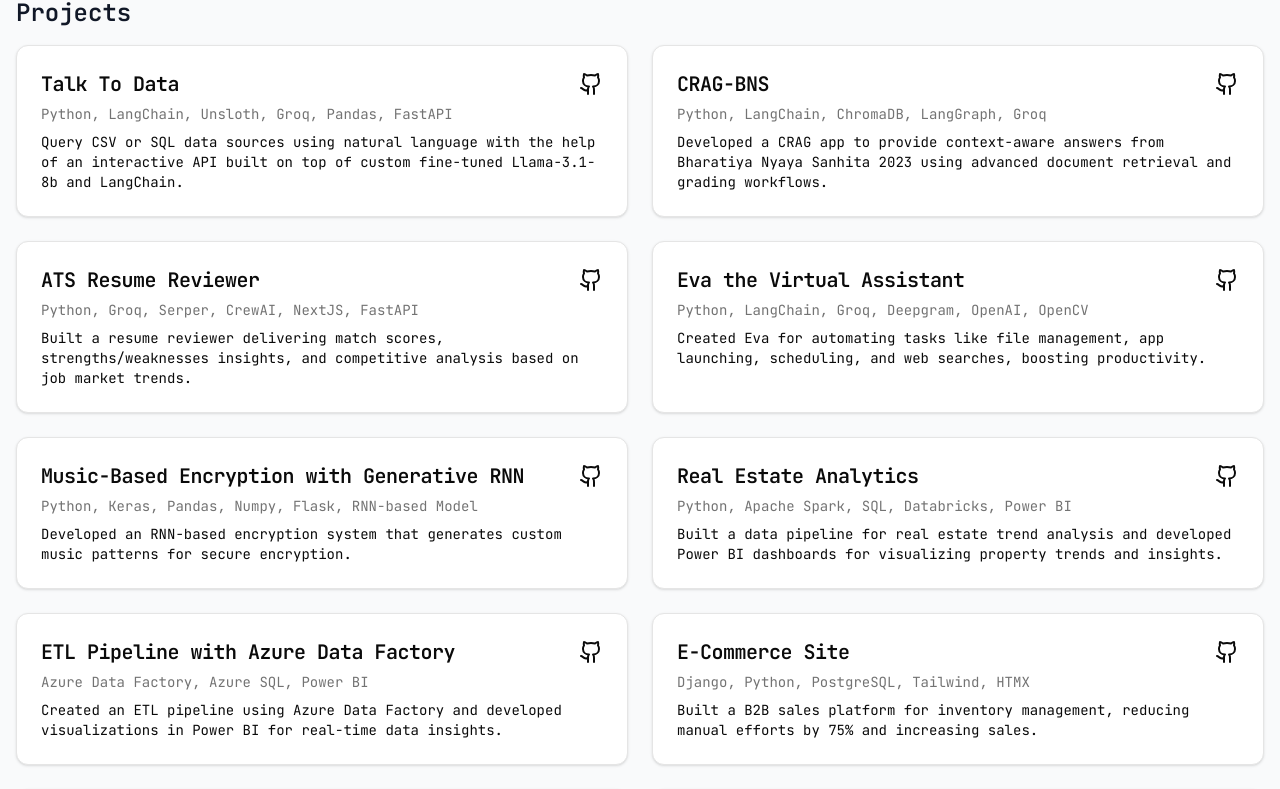
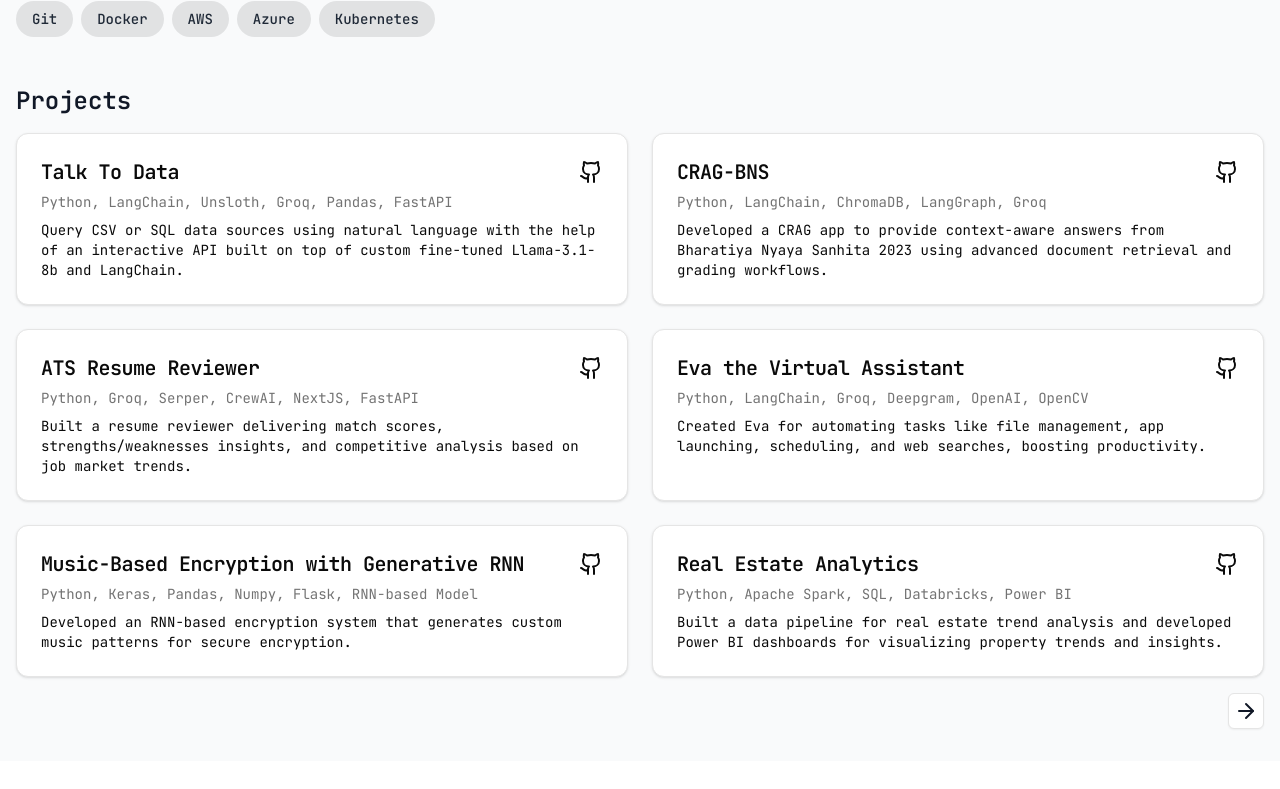
Before and after one commit to kaustubha-chaturvedi/kaustubha-chaturvedi.github.io, a Next.js app: page / in a window 1280 px wide. Shown: the part 1431-2220 px from the top of the page. After the commit the page ends 2192 px from the top, so only its background shows below. Built offline with nearby package versions, Linux system fonts and the light colour scheme.

Commit message:
update: skills and projects per page

```diff
--- a/src/components/ProjectsSection.tsx
+++ b/src/components/ProjectsSection.tsx
@@ -1,14 +1,36 @@
-import React from 'react';
+"use client";
+import React, { useState } from 'react';
 import { Card, CardContent, CardDescription, CardHeader, CardTitle } from "@/components/ui/card";
-import { Github } from 'lucide-react';
+import { Github, ArrowRight, ArrowLeft } from 'lucide-react';
 import { Project } from '@/types/portfolioTypes';
+import { Button } from './ui/button';
 
 export default function ProjectsSection({ projects }: { projects: Project[] }) {
+  const [currentPage, setCurrentPage] = useState(0);
+  const projectsPerPage = 6;
+
+  const handleNextClick = () => {
+    if ((currentPage + 1) * projectsPerPage < projects.length) {
+      setCurrentPage(prevPage => prevPage + 1);
+    }
+  };
+
+  const handlePreviousClick = () => {
+    if (currentPage > 0) {
+      setCurrentPage(prevPage => prevPage - 1);
+    }
+  };
+
+  const currentProjects = projects.slice(
+    currentPage * projectsPerPage,
+    (currentPage + 1) * projectsPerPage
+  );
+
   return (
     <div>
       <h2 className="text-2xl font-semibold mb-4">Projects</h2>
       <div className="grid md:grid-cols-2 gap-6">
-        {projects.map((project, index) => (
+        {currentProjects.map((project, index) => (
           <Card key={index} className="dark:bg-gray-800 overflow-hidden">
             <CardHeader className="pb-2">
               <div className="flex justify-between items-center">
@@ -25,6 +47,19 @@
           </Card>
         ))}
       </div>
+
+      <div className="flex justify-end mt-4 gap-2">
+        {currentPage > 0 && (
+          <Button variant="outline" size="icon" onClick={handlePreviousClick}>
+            <ArrowLeft/>
+          </Button>
+        )}
+        {(currentPage + 1) * projectsPerPage < projects.length && (
+          <Button variant="outline" size="icon" onClick={handleNextClick}>
+            <ArrowRight/>
+          </Button>
+        )}
+      </div>
     </div>
   );
 }
--- a/src/data/skills.ts
+++ b/src/data/skills.ts
@@ -6,6 +6,7 @@
         skills: [
             { category: "Programming Languages", items: ["Python", "C/C++", "JavaScript", "Golang", "SQL"] },
             { category: "Frameworks & Libraries", items: ["Django", "FastAPI", "Express.js", "Flask", "NextJS", "TensorFlow", "Keras", "Pandas"] },
+            { category: "Backend", items: ["RESTful APIs", "GraphQL", "Microservices", "Serverless"] },
             { category: "Databases", items: ["MySQL", "PostgreSQL", "MongoDB", "DynamoDB", "Redis"] },
             { category: "DevOps & Tools", items: ["Git", "Docker", "AWS", "Azure", "Kubernetes"] }
         ],
```
